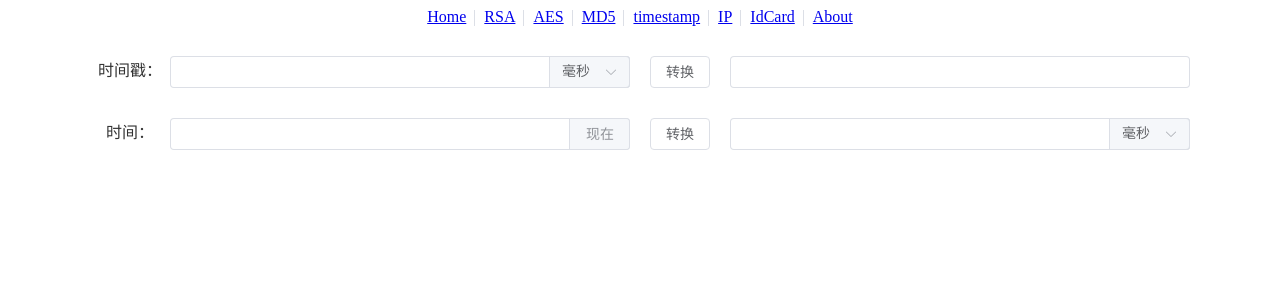
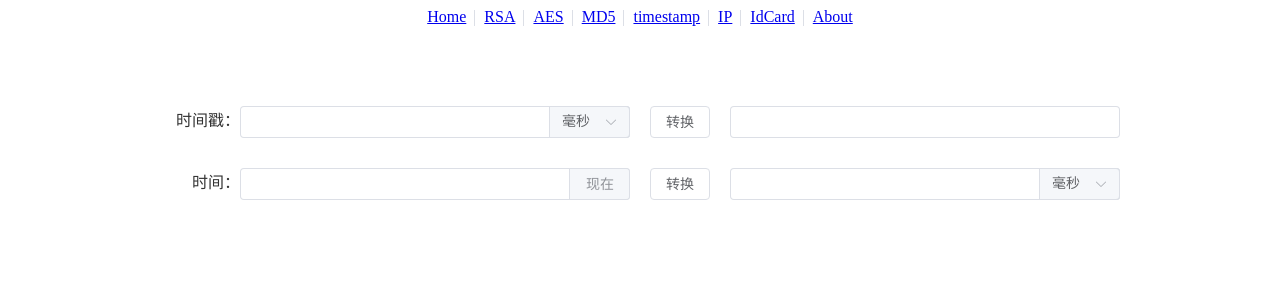
Before and after one commit to xuxiaowei-tools/xuxiaowei-tools, a Vue app: page /timestamp in a window 1280 px wide. Shown: the top 300 px of the page. Built offline with nearby package versions, Linux system fonts and the light colour scheme.

Commit message:
fix: 修改时间戳转时间的样式

```diff
--- a/src/views/timestamp/index.vue
+++ b/src/views/timestamp/index.vue
@@ -1,9 +1,9 @@
 <template>
-  <div class="text-center px-30px py-30px">
+  <div class="w-960px ma px-30px py-30px mt-50px">
     <!-- 时间戳转时间 -->
-    <div class=" inline-flex justify-center lh-30px color-#333">
-      <div class="w-80px block"><span>时间戳：</span></div>
-      <el-input v-model="inputValue" :oninput="inputValue = inputNum(inputValue)" class="w-460px">
+    <div class="flex justify-center lh-30px color-#333">
+      <div class="w-80px block text-right"><span>时间戳：</span></div>
+      <el-input v-model="inputValue" :oninput="inputValue = inputNum(inputValue)" class="flex-1">
         <template #append>
           <el-select v-model="typeValue" placeholder="Select" style="width: 80px">
             <el-option label="毫秒" value="1" />
@@ -12,19 +12,19 @@
         </template>
       </el-input>
       <el-button @click="changeStr" class="mx-20px">转换</el-button>
-      <el-input v-model="outPutValue" class="w-460px"></el-input>
+      <el-input v-model="outPutValue" class="flex-1"></el-input>
     </div>
 
     <!-- 时间转时间戳 -->
-    <div class=" inline-flex justify-center lh-30px color-#333 mt-30px">
-      <div class="w-80px block"><span>时间：</span></div>
-      <el-input v-model="timeInput" class="w-460px">
+    <div class="flex justify-center lh-30px color-#333 mt-30px">
+      <div class="w-80px block text-right"><span>时间：</span></div>
+      <el-input v-model="timeInput" class="flex-1">
         <template #append>
           <el-button @click="getNow">现在</el-button>
         </template>
       </el-input>
       <el-button @click="changeStamp" class="mx-20px">转换</el-button>
-      <el-input v-model="outPutStamp" class="w-460px">
+      <el-input v-model="outPutStamp" class="flex-1">
         <template #append>
           <el-select v-model="stampTypeValue" placeholder="Select" style="width: 80px">
             <el-option label="毫秒" value="1" />
```
